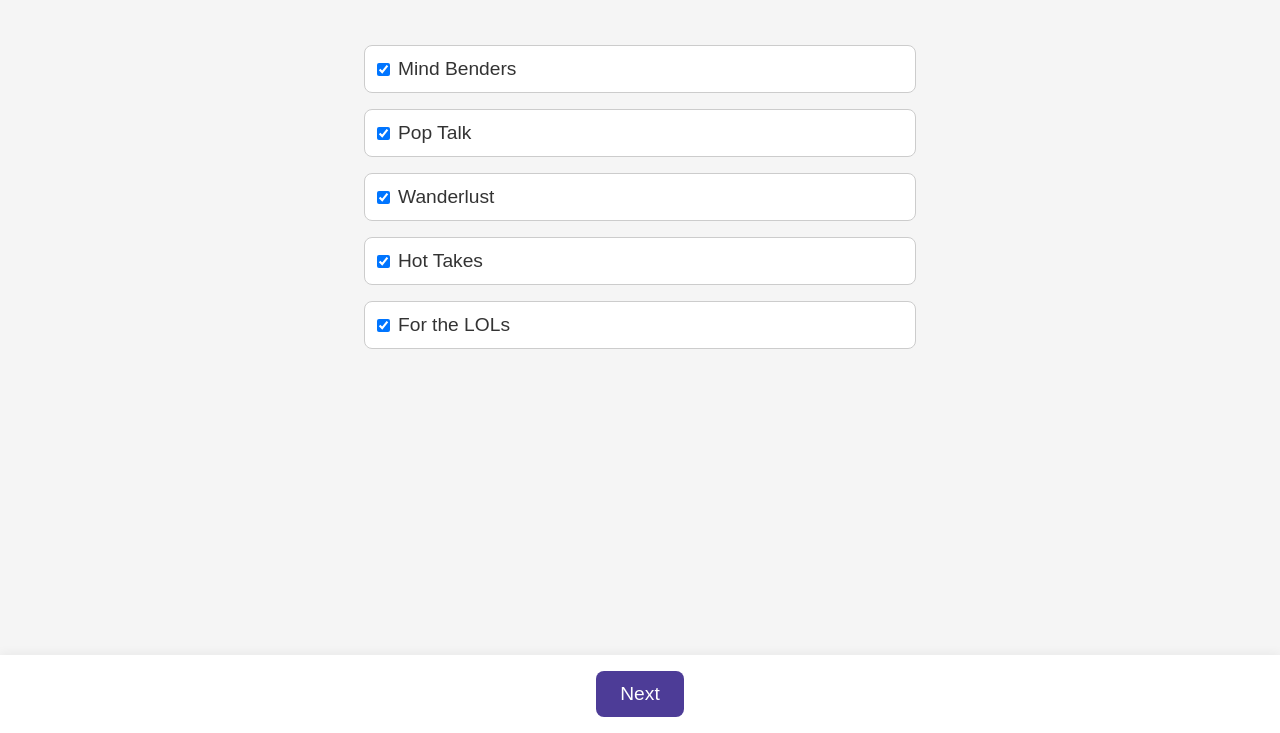
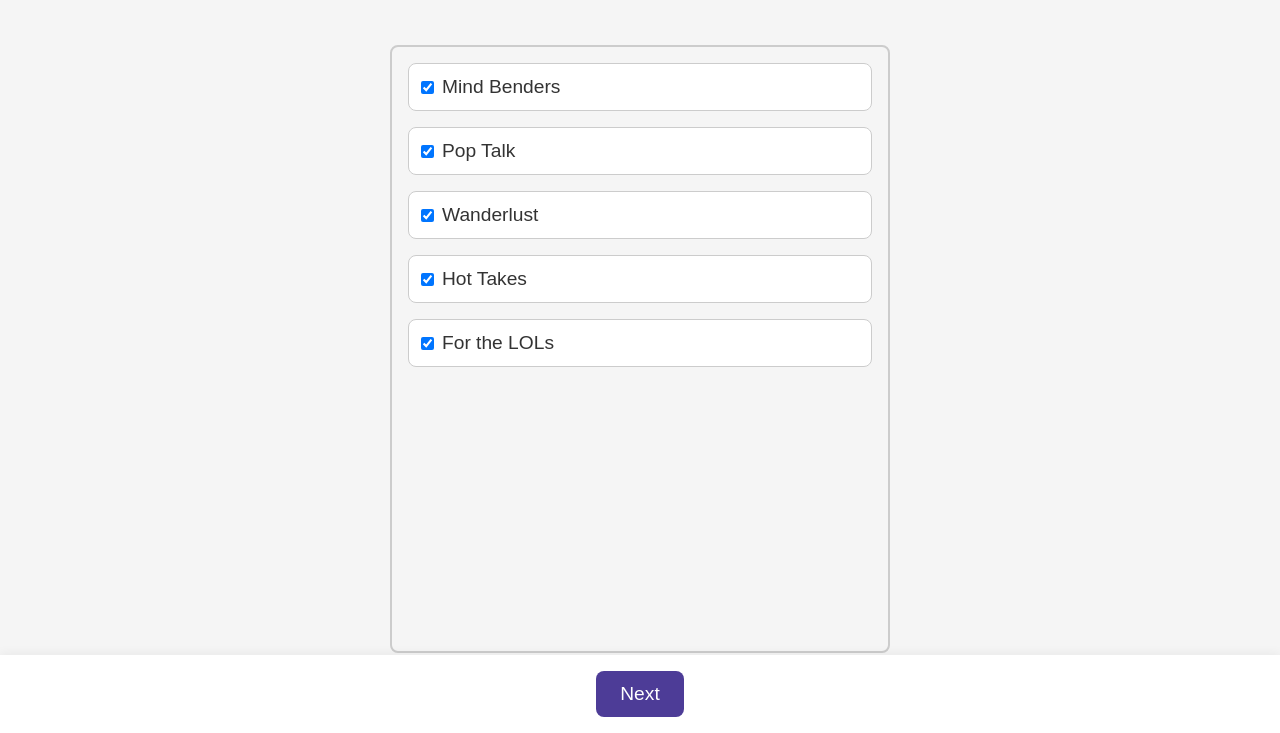
Before and after one commit to twinsynth/verysocialverynice, a plain HTML site: page index.html in a window 1280 px wide. Both pictures are taken after a click on the button "PLAY". Shown: the part 67-800 px from the top of the page. Drawn offline with Linux system fonts and the light colour scheme.

Commit message:
Update index.html

```diff
--- a/index.html
+++ b/index.html
@@ -25,7 +25,9 @@
       <div class="header">
         <h1>Select Topics</h1>
       </div>
-      <form id="topics-form"></form>
+      <div class="topic-box">
+        <form id="topics-form"></form>
+      </div>
     </div>
     <div class="control-bar">
       <button id="next-button">Next</button>
@@ -65,8 +67,6 @@
       showView("topics-screen");
     });
 
-
-
     document.getElementById("next-button").addEventListener("click", () => {
       const selected = Array.from(document.querySelectorAll("input[name='topic']:checked"))
         .map(input => input.value);
```
